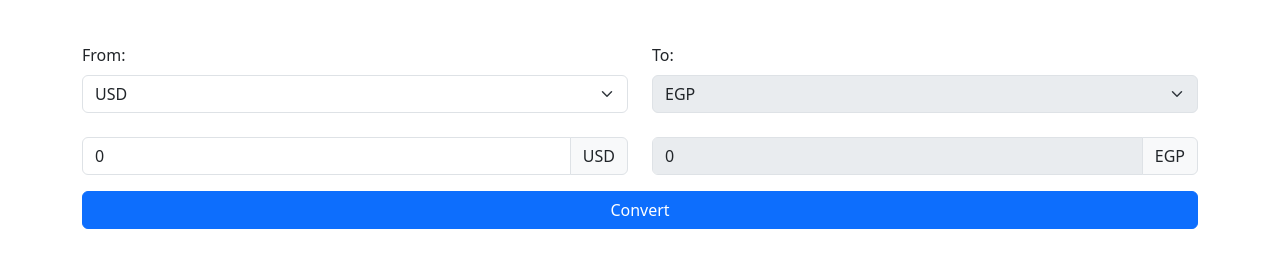
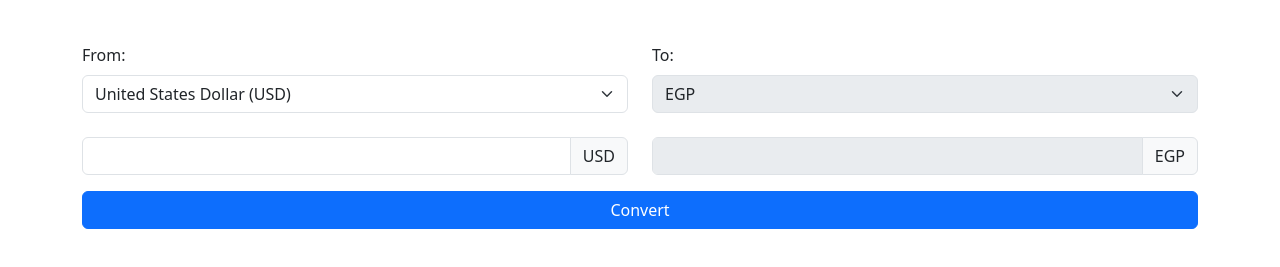
Before and after one commit to mahmoudmaherofficial/CurrencyConverter, a plain HTML site: page index.html in a window 1280 px wide. Shown: the part 101-368 px from the top of the page. Drawn offline with nearby package versions, Linux system fonts and the light colour scheme.

Commit message:
Adding Country Names

```diff
--- a/index.html
+++ b/index.html
@@ -35,12 +35,12 @@ Any Questions/Suggestions?  Contact me at "mahmoudmaherofficial@gmail.com"
         <div class="col">
           <label for="from" class="form-label">From:</label>
           <select id="from" class="form-select">
-            <option value="USD">USD</option>
-            <option value="SAR">SAR</option>
-            <option value="AED">AED</option>
-            <option value="KWD">KWD</option>
-            <option value="EUR">EUR</option>
-            <option value="QAR">QAR</option>
+            <option value="USD">United States Dollar (USD)</option>
+            <option value="EUR">Euro (EUR)</option>
+            <option value="SAR">Saudi Riyal (SAR)</option>
+            <option value="AED">United Arab Emirates Dirham (AED)</option>
+            <option value="KWD">Kuwaiti Dinar (KWD)</option>
+            <option value="QAR">Qatari Riyal (QAR)</option>
           </select>
         </div>
         <div class="col mb-4">
@@ -52,12 +52,7 @@ Any Questions/Suggestions?  Contact me at "mahmoudmaherofficial@gmail.com"
       </div>
       <div class="row justify-content-between">
         <div class="mb-3 input-group col">
-          <input
-            type="number"
-            value="0"
-            class="form-control"
-            id="from-amount"
-          />
+          <input type="number" class="form-control" id="from-amount" />
           <span class="input-group-text" id="basic-addon1">USD</span>
         </div>
         <div class="mb-3 input-group col">
@@ -65,7 +60,7 @@ Any Questions/Suggestions?  Contact me at "mahmoudmaherofficial@gmail.com"
             type="number"
             class="form-control"
             id="to-amount"
-            value="0"
+            value=""
             disabled
           />
           <span class="input-group-text" id="basic-addon2">EGP</span>
--- a/script.js
+++ b/script.js
@@ -20,14 +20,14 @@ conBtn.addEventListener("click", (el) => {
   // Using if statement
   // if (userChoice.value === "USD") {
   //   finalAmount.value = amount * 48.86;
+  // } else if (userChoice.value === "EUR") {
+  //   finalAmount.value = amount * 53.9;
   // } else if (userChoice.value === "SAR") {
   //   finalAmount.value = amount * 13.02;
   // } else if (userChoice.value === "AED") {
   //   finalAmount.value = amount * 13.3;
   // } else if (userChoice.value === "KWD") {
   //   finalAmount.value = amount * 160.5;
-  // } else if (userChoice.value === "EUR") {
-  //   finalAmount.value = amount * 53.9;
   // } else if (userChoice.value === "QAR") {
   //   finalAmount.value = amount * 13.42;
   // }
@@ -36,6 +36,9 @@ conBtn.addEventListener("click", (el) => {
   switch (userChoice.value) {
     case "USD":
       finalAmount.value = amount * 48.86;
+      break;
+    case "EUR":
+      finalAmount.value = amount * 53.9;
       break;
     case "SAR":
       finalAmount.value = amount * 13.02;
@@ -46,9 +49,6 @@ conBtn.addEventListener("click", (el) => {
     case "KWD":
       finalAmount.value = amount * 160.5;
       break;
-    case "EUR":
-      finalAmount.value = amount * 53.9;
-      break;
     case "QAR":
       finalAmount.value = amount * 13.42;
       break;
```
